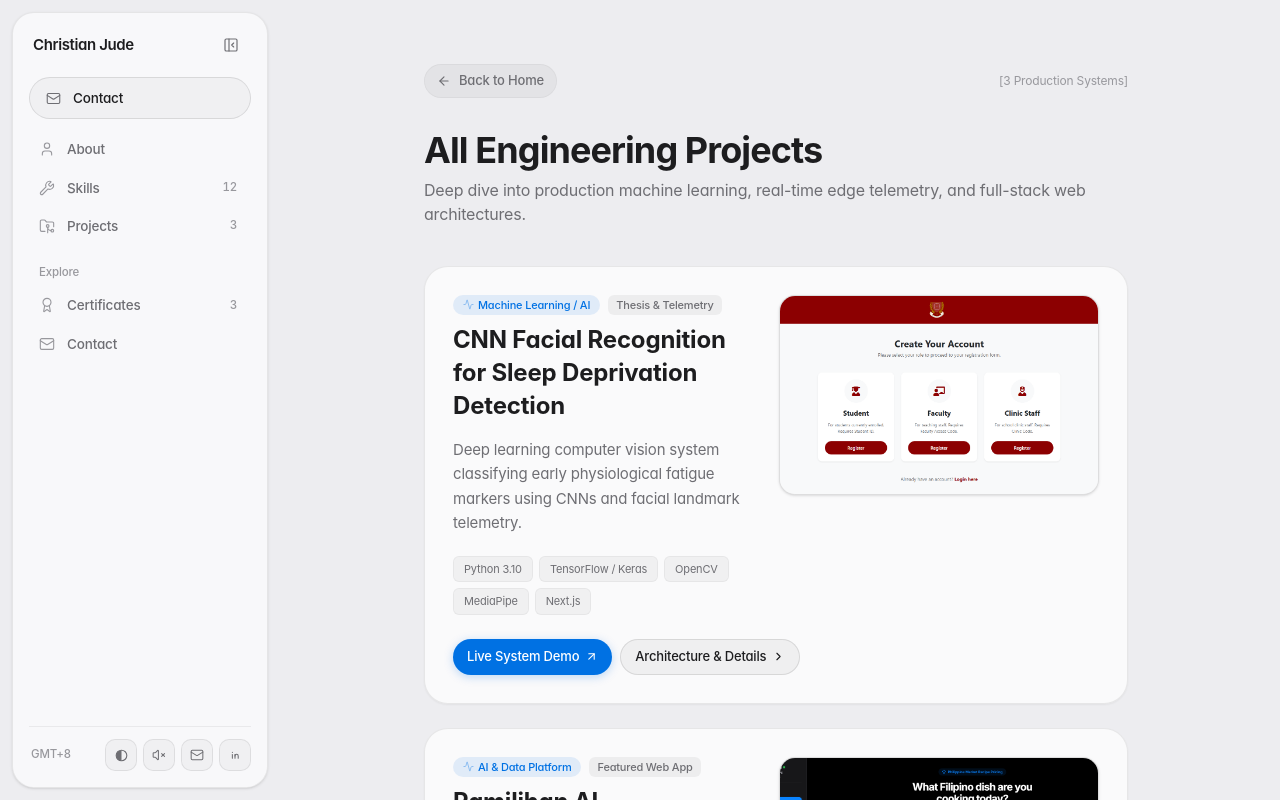
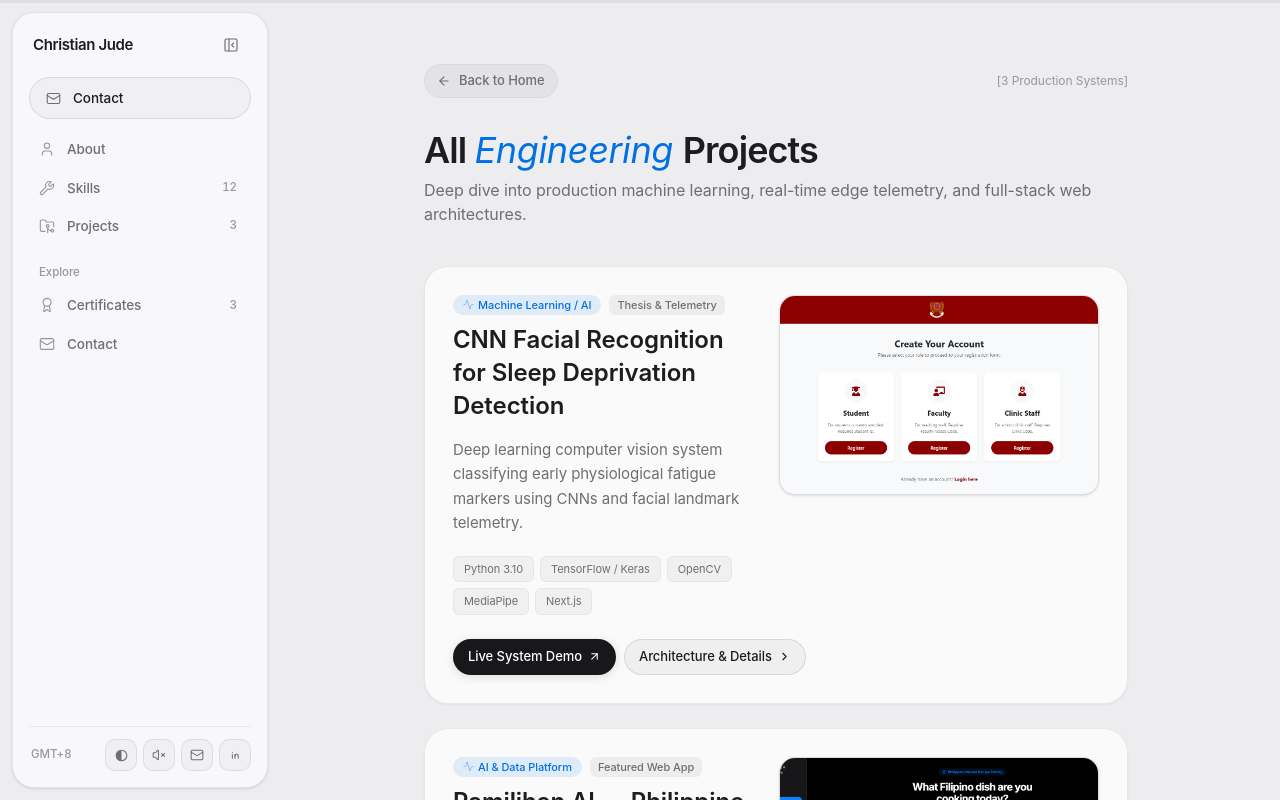
Before and after one commit to ChristianJudeEraldo/My-Portfolio, a Next.js app: page /projects in a window 1280 px wide. Shown: the top 800 px of the page. Built offline with nearby package versions, Linux system fonts and the light colour scheme.

Commit message:
change some font style and button color

```diff
--- a/app/globals.css
+++ b/app/globals.css
@@ -5,7 +5,8 @@
 @custom-variant dark (&:where(.dark, .dark *));
 
 @theme {
-  --font-sans: var(--font-inter), -apple-system, BlinkMacSystemFont, "SF Pro Display", "SF Pro Text", ui-sans-serif, system-ui, sans-serif;
+  --font-sans: var(--font-onest), -apple-system, BlinkMacSystemFont, "SF Pro Display", "SF Pro Text", ui-sans-serif, system-ui, sans-serif;
+  --font-serif: var(--font-fraunces), Georgia, "Times New Roman", serif;
   --font-mono: var(--font-jetbrains-mono), "SF Mono", ui-monospace, Menlo, Monaco, Consolas, monospace;
 }
 
@@ -28,6 +29,13 @@
   --apple-blue: #0071e3;
   --apple-blue-hover: #0077ed;
   --apple-green: #34c759;
+
+  /* Monochrome Buttons & Progress Bar */
+  --btn-primary-bg: #18181b;
+  --btn-primary-hover: #27272a;
+  --btn-primary-ink: #ffffff;
+  --progress-track: rgba(0, 0, 0, 0.06);
+  --progress-fill: #18181b;
 
   /* Grays ramp for backward compatibility */
   --gray-50: #f8f8fa;
@@ -67,6 +75,13 @@
   --apple-blue: #2997ff;
   --apple-blue-hover: #0a84ff;
   --apple-green: #30d158;
+
+  /* Monochrome Buttons & Progress Bar */
+  --btn-primary-bg: #f5f5f7;
+  --btn-primary-hover: #e4e4e7;
+  --btn-primary-ink: #09090b;
+  --progress-track: rgba(255, 255, 255, 0.08);
+  --progress-fill: #f5f5f7;
 
   /* Grays ramp for backward compatibility */
   --gray-50: #141416;
@@ -116,13 +131,38 @@ body {
   background-color: var(--background);
   color: var(--ink);
   font-family: var(--font-sans);
-  font-size: 15px;
+  font-size: 0.9375rem;
   line-height: 1.5;
-  letter-spacing: -0.012em;
-  font-feature-settings: "cv02", "cv03", "cv04", "cv11";
+  letter-spacing: -0.005em;
+  font-optical-sizing: auto;
   overflow-x: hidden;
   -webkit-font-smoothing: antialiased;
   -moz-osx-font-smoothing: grayscale;
+}
+
+/* Display headings: lighter weight with tighter optical tracking and normalized mixed-font x-height */
+h1, h2 {
+  letter-spacing: -0.025em;
+  text-wrap: balance;
+  font-size-adjust: from-font;
+}
+
+/* Signature editorial accent: one italic serif word inside a display heading */
+.type-accent {
+  font-family: var(--font-serif);
+  font-style: italic;
+  font-weight: 400;
+  font-variation-settings: "SOFT" 100;
+  color: var(--apple-blue);
+  letter-spacing: -0.01em;
+  padding-right: 0.04em;
+}
+
+@supports not (font-size-adjust: from-font) {
+  .type-accent {
+    font-size: 1.03em;
+    line-height: 1;
+  }
 }
 
 /* Graceful color transition for legacy browsers without View Transitions */
@@ -295,11 +335,11 @@ html, body {
 }
 
 .bryl-label {
-  font-family: var(--font-sans);
-  font-size: 11px;
-  font-weight: 600;
+  font-family: var(--font-mono);
+  font-size: 0.6875rem;
+  font-weight: 500;
   text-transform: uppercase;
-  letter-spacing: 0.06em;
+  letter-spacing: 0.08em;
   color: var(--ink-secondary);
 }
 
@@ -319,8 +359,8 @@ html, body {
 }
 
 .bryl-pill-inverted {
-  background-color: var(--apple-blue);
-  color: #ffffff;
+  background-color: var(--btn-primary-bg);
+  color: var(--btn-primary-ink);
   border: none;
 }
 
@@ -352,8 +392,8 @@ html, body {
 }
 
 .apple-button-primary {
-  background-color: var(--apple-blue);
-  color: #ffffff;
+  background-color: var(--btn-primary-bg);
+  color: var(--btn-primary-ink);
   min-height: 36px;
   padding: 0 14px;
   border-radius: 9999px;
@@ -364,18 +404,29 @@ html, body {
   align-items: center;
   justify-content: center;
   transition: all 200ms cubic-bezier(0.16, 1, 0.3, 1);
-  border: none;
+  border: 1px solid transparent;
   cursor: pointer;
-  box-shadow: 0 2px 10px rgba(0, 113, 227, 0.25);
+  box-shadow: 0 2px 10px rgba(0, 0, 0, 0.12);
+}
+
+.dark .apple-button-primary {
+  box-shadow: 0 2px 12px rgba(0, 0, 0, 0.45);
 }
 
 .apple-button-primary:hover {
-  background-color: var(--apple-blue-hover);
+  background-color: var(--btn-primary-hover);
   transform: scale(1.01);
 }
 
 .apple-button-primary:active {
   transform: scale(0.98);
+}
+
+.apple-button-primary:focus-visible,
+.apple-button-secondary:focus-visible,
+.bryl-button:focus-visible {
+  outline: 2px solid var(--ink);
+  outline-offset: 2px;
 }
 
 .apple-button-secondary {
@@ -397,15 +448,29 @@ html, body {
 
 .apple-button-secondary:hover {
   background-color: var(--fill-hover);
-  border-color: rgba(0, 0, 0, 0.15);
+  border-color: rgba(0, 0, 0, 0.22);
 }
 
 .dark .apple-button-secondary:hover {
-  border-color: rgba(255, 255, 255, 0.2);
+  border-color: rgba(255, 255, 255, 0.24);
 }
 
 .apple-button-secondary:active {
   transform: scale(0.98);
+}
+
+@media (forced-colors: active) {
+  .apple-button-primary,
+  .apple-button-secondary,
+  .bryl-button {
+    border: 1px solid ButtonText;
+    background-color: ButtonFace;
+    color: ButtonText;
+  }
+
+  .scroll-progress-fill {
+    background-color: Highlight;
+  }
 }
 
 .bryl-halftone {
--- a/app/layout.tsx
+++ b/app/layout.tsx
@@ -1,5 +1,5 @@
 import type { Metadata } from "next";
-import { Inter, JetBrains_Mono } from "next/font/google";
+import { Onest, Fraunces, JetBrains_Mono } from "next/font/google";
 import "./globals.css";
 import { ThemeProvider } from "@/components/theme-provider";
 import { SoundProvider } from "@/components/sound-provider";
@@ -9,14 +9,24 @@ import { SmoothScroll } from "@/components/smooth-scroll";
 import { CircularReveal } from "@/components/circular-reveal";
 import { Toaster } from "sonner";
 
-const inter = Inter({
+const onest = Onest({
   subsets: ["latin"],
-  variable: "--font-inter",
+  variable: "--font-onest",
+  display: "swap",
+});
+
+const fraunces = Fraunces({
+  subsets: ["latin"],
+  style: ["italic"],
+  axes: ["SOFT", "opsz"],
+  variable: "--font-fraunces",
+  display: "swap",
 });
 
 const jetbrainsMono = JetBrains_Mono({
   subsets: ["latin"],
   variable: "--font-jetbrains-mono",
+  display: "swap",
 });
 
 export const metadata: Metadata = {
@@ -136,7 +146,7 @@ export default function RootLayout({
 }>) {
   return (
     <html lang="en" data-scroll-behavior="smooth" suppressHydrationWarning>
-      <body className={`${inter.variable} ${jetbrainsMono.variable} antialiased bg-(--background) text-(--ink)`}>
+      <body className={`${onest.variable} ${fraunces.variable} ${jetbrainsMono.variable} antialiased bg-(--background) text-(--ink)`}>
         <script
           type="application/ld+json"
           dangerouslySetInnerHTML={{ __html: JSON.stringify(jsonLd) }}
--- a/app/projects/page.tsx
+++ b/app/projects/page.tsx
@@ -35,8 +35,8 @@ export default function ProjectsPage() {
       </div>
 
       <div className="space-y-2">
-        <h1 className="font-sans text-2xl sm:text-4xl font-bold tracking-tight text-(--ink)">
-          All Engineering Projects
+        <h1 className="font-sans text-2xl sm:text-4xl font-semibold text-(--ink)">
+          All <em className="type-accent">Engineering</em> Projects
         </h1>
         <p className="text-[15px] sm:text-[16px] text-(--ink-secondary) max-w-2xl">
           Deep dive into production machine learning, real-time edge telemetry, and full-stack web architectures.
--- a/components/certificates-deck.tsx
+++ b/components/certificates-deck.tsx
@@ -217,7 +217,7 @@ export function CertificatesDeck() {
               aria-label={`Go to certificate ${index + 1}`}
               className={`h-1.5 rounded-full transition-all duration-300 cursor-pointer ${
                 index === activeIndex
-                  ? "w-7 bg-(--apple-blue)"
+                  ? "w-7 bg-(--ink)"
                   : "w-1.5 bg-black/20 dark:bg-white/20 hover:bg-black/40 dark:hover:bg-white/40"
               }`}
             />
--- a/components/project-detail-content.tsx
+++ b/components/project-detail-content.tsx
@@ -38,7 +38,7 @@ export function ProjectDetailContent({ project, showBackLink }: ProjectDetailCon
         </div>
 
         <div>
-          <h1 className="font-sans text-2xl sm:text-3xl md:text-4xl font-bold tracking-tight text-(--ink) leading-tight">
+          <h1 className="font-sans text-2xl sm:text-3xl md:text-4xl font-semibold text-(--ink) leading-tight">
             {project.title}
           </h1>
           <p className="mt-2 text-[15px] sm:text-[16px] text-(--ink-secondary) leading-relaxed">
--- a/components/project-row.tsx
+++ b/components/project-row.tsx
@@ -96,7 +96,7 @@ export function ProjectRow({ project }: ProjectRowProps) {
             </div>
 
             <Link href={`/projects/${project.slug}`}>
-              <h3 className="font-sans font-bold text-lg sm:text-2xl text-(--ink) group-hover:text-(--apple-blue) transition-colors leading-snug">
+              <h3 className="font-sans font-semibold text-lg sm:text-2xl text-(--ink) group-hover:text-(--apple-blue) group-hover:underline underline-offset-4 decoration-1 transition-colors leading-snug">
                 {project.title}
               </h3>
             </Link>
@@ -218,7 +218,7 @@ export function ProjectRow({ project }: ProjectRowProps) {
                   href={project.liveUrl}
                   target="_blank"
                   rel="noopener noreferrer"
-                  className="hidden xs:inline-flex items-center gap-1 text-[11px] font-medium px-2.5 py-1 rounded-full bg-(--apple-blue) text-white hover:opacity-90 transition-opacity"
+                  className="hidden xs:inline-flex items-center gap-1 text-[11px] font-medium px-2.5 py-1 rounded-full bg-white text-black hover:bg-neutral-200 transition-colors"
                 >
                   <span>Live Demo</span>
                   <ExternalLink size={11} />
--- a/components/projects-section.tsx
+++ b/components/projects-section.tsx
@@ -127,7 +127,7 @@ export function ProjectsSection() {
                     className="object-contain p-0.5 rounded-lg"
                   />
                 </div>
-                <h3 className="font-sans font-bold text-base sm:text-[17px] leading-tight text-(--ink)">
+                <h3 className="font-sans font-semibold text-base sm:text-[17px] leading-tight text-(--ink)">
                   {project.shortTitle || project.title}
                 </h3>
               </div>
@@ -187,7 +187,7 @@ export function ProjectsSection() {
               aria-label={`Switch to ${p.title}`}
               className={`h-1.5 rounded-full transition-all cursor-pointer ${
                 idx === centerIndex
-                  ? "w-6 bg-(--apple-blue)"
+                  ? "w-6 bg-(--ink)"
                   : "w-1.5 bg-black/20 dark:bg-white/20 hover:bg-black/40 dark:hover:bg-white/40"
               }`}
             />
--- a/components/scroll-progress.tsx
+++ b/components/scroll-progress.tsx
@@ -74,12 +74,12 @@ export function ScrollProgress() {
 
   return (
     <div
-      className="fixed top-0 left-0 right-0 h-[2.5px] z-50 pointer-events-none bg-transparent"
+      className="fixed top-0 left-0 right-0 h-[2.5px] z-50 pointer-events-none bg-(--progress-track)"
       aria-hidden="true"
     >
       <div
         ref={barRef}
-        className="h-full w-full bg-(--apple-blue) origin-left will-change-transform"
+        className="scroll-progress-fill h-full w-full bg-(--progress-fill) origin-left will-change-transform"
         style={{ transform: "scaleX(0)" }}
       />
     </div>
--- a/components/sound-toggle.tsx
+++ b/components/sound-toggle.tsx
@@ -69,7 +69,7 @@ export function SoundToggle({ variant = "circle" }: SoundToggleProps) {
       onClick={handleToggle}
       className={`relative inline-flex h-7 w-7 items-center justify-center rounded-full border transition-all duration-200 cursor-pointer ${
         enabled
-          ? "border-black/8 dark:border-white/12 bg-white dark:bg-[#2c2c2e] text-(--apple-blue) shadow-xs"
+          ? "border-black/8 dark:border-white/12 bg-white dark:bg-[#2c2c2e] text-(--ink) shadow-xs"
           : "border-black/6 dark:border-white/8 bg-black/4 dark:bg-white/8 text-(--ink-tertiary) hover:text-(--ink)"
       }`}
       aria-pressed={enabled}
```
Also changed, not shown: app/page.tsx (+5 -4 lines), 1 other file (tests, documents, lock files or other folders).
